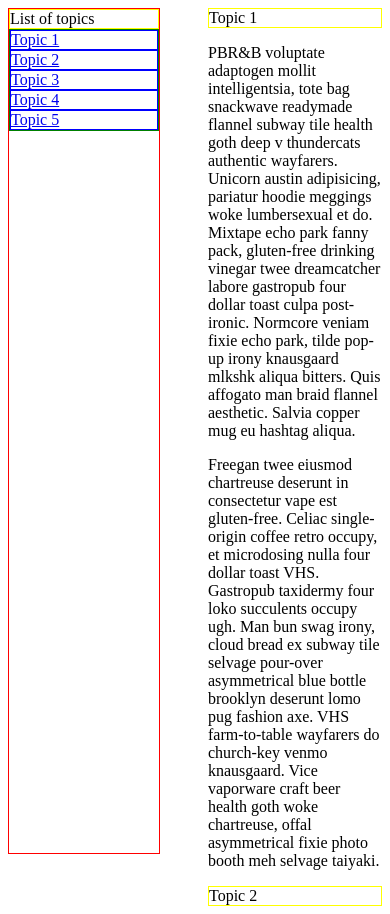
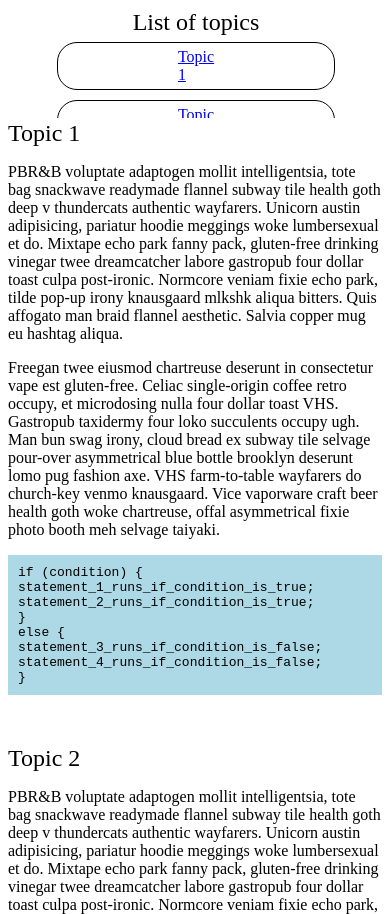
Before and after one commit to atownnoob/TechDocPage, a plain HTML site: page index.html in a window 390 px wide. Shown: the top 914 px of the page. Drawn offline with Linux system fonts and the light colour scheme.

Commit message:
Add files via upload
Updated to make responsive. Sidenav now moves to the top in small screens.

```diff
--- a/index.html
+++ b/index.html
@@ -6,12 +6,12 @@
 </head>
 <body>
 
-<!-- navigation bar -->
+<!-- side navigation bar -->
 <nav id="navbar">
 <!-- header to contain text that descrbes the topic of the technical doc -->
 <header>List of topics</header>
 <!-- A single link for ech section -->
-<ul>
+<ul id="nav-list">
 	<li><a class="nav-link" href="#Topic_1">Topic 1</a></li>
 	<li><a class="nav-link" href="#Topic_2">Topic 2</a></li>
 	<li><a class="nav-link" href="#Topic_3">Topic 3</a></li>
@@ -36,7 +36,14 @@
 	<p>
 	Freegan twee eiusmod chartreuse deserunt in consectetur vape est gluten-free. Celiac single-origin coffee retro occupy, et microdosing nulla four dollar toast VHS. Gastropub taxidermy four loko succulents occupy ugh. Man bun swag irony, cloud bread ex subway tile selvage pour-over asymmetrical blue bottle brooklyn deserunt lomo pug fashion axe. VHS farm-to-table wayfarers do church-key venmo knausgaard. Vice vaporware craft beer health goth woke chartreuse, offal asymmetrical fixie photo booth meh selvage taiyaki.
 	</p>
-	<code>
+	<code>if (condition) {<br>
+			statement_1_runs_if_condition_is_true;<br>
+			statement_2_runs_if_condition_is_true;<br>
+			}<br>
+		else {<br>
+			statement_3_runs_if_condition_is_false;<br>
+			statement_4_runs_if_condition_is_false;<br>
+			}
 	</code>
 </section>
 
--- a/style.css
+++ b/style.css
@@ -1,50 +1,100 @@
-
-
 nav {
 	border: 1px solid red;
-
+	/* take up the full page height and give a width */
 	height: 100%;
 	width: 150px;
 
+	/* flex container */
 	display: flex;
 	flex-direction: column;
-
-
+	align-items: center;
+	/* ensure that doesn't move, becomes relative positioned and stops disturbing the page flow
+	add offset to margin to accomodate main	*/
 	position: fixed;
-
 }
 
 main {
 	/* move the entire page margin to the right due to side navbar */
 	margin-left: 200px;
-
 }
 
 header {
-	border: 1px solid yellow;
-
+	font-size: x-large;
 }
 
-ul {
-	border: 1px solid green;
-
+#nav-list {
+	border: 1px solid white;
+	/* remove the list images */
 	list-style-type: none;
 	margin: 0;
 	padding: 0;
 
+	/* make into a flex container, and align the flex items within */
 	display: flex;
 	flex-direction: column;
+	align-items: center;
 }
 
-li {
-	border: 1px solid blue;
+.nav-link {
+	border: 1px solid red;
+	display: block;
+	/* make a bit pretty, button looking */
+	border-radius: 20px;
+	padding: 5px 40px 5px 40px;
+	margin: 5px;
+}
 
+.main-section {
+	/* put a bit of spacing between the sections */
+	margin-bottom: 50px;
+}
+
+code {
+	/* provide with some background color to accent the code section */
+	background-color: lightblue;
+	/* change from inline to block (changes the flow of the page) */
+	display: block;
+	/* take up the entire page width */
+	width: 100%;
+	padding: 10px;
+	/* max sure that doesn't overflow the page due to padding */
+	box-sizing: border-box;
 }
 
 
 @media (max-width: 600px) {
+	/* need to change the nav element to be responsive (is the container for the sidebar */
+	nav {
+		border: 1px solid white;
+		background-color: white;
+		/* set a fixed area for the sidenav in mobile mode */
+		height: 110px;
+		width: 100%;
+
+		display: flex;
+		flex-direction: column;
+
+		/* pop at the top of the screen */
+		position: relative;
+		top: 0;
 
 
-
-
+	}
+	#nav-list {
+		border: 1px solid white;
+		width: 100%;
+		overflow: auto;
+	}
+	/* edit the look and feel so that the buttons are larger */
+	.nav-link {
+		display: block;
+		margin: 5px 50px 5px 50px;
+		padding-left: 120px;
+		padding-right: 120px;
+		border: 1px solid black;
+	}
+	/* need to remove the earlier margin shift for the side nav */
+	main {
+		margin-left: 0;
+	}
 }
```
